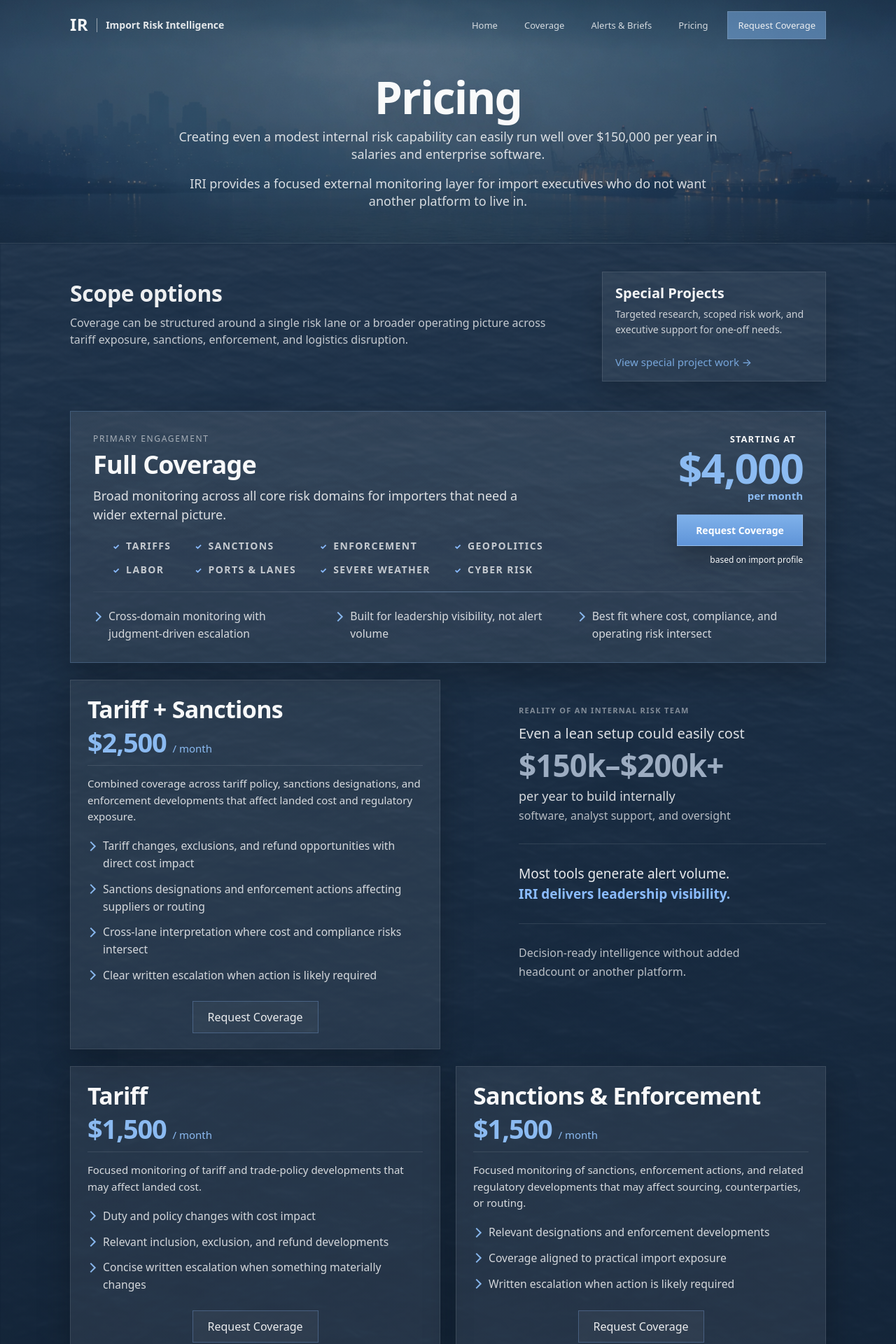
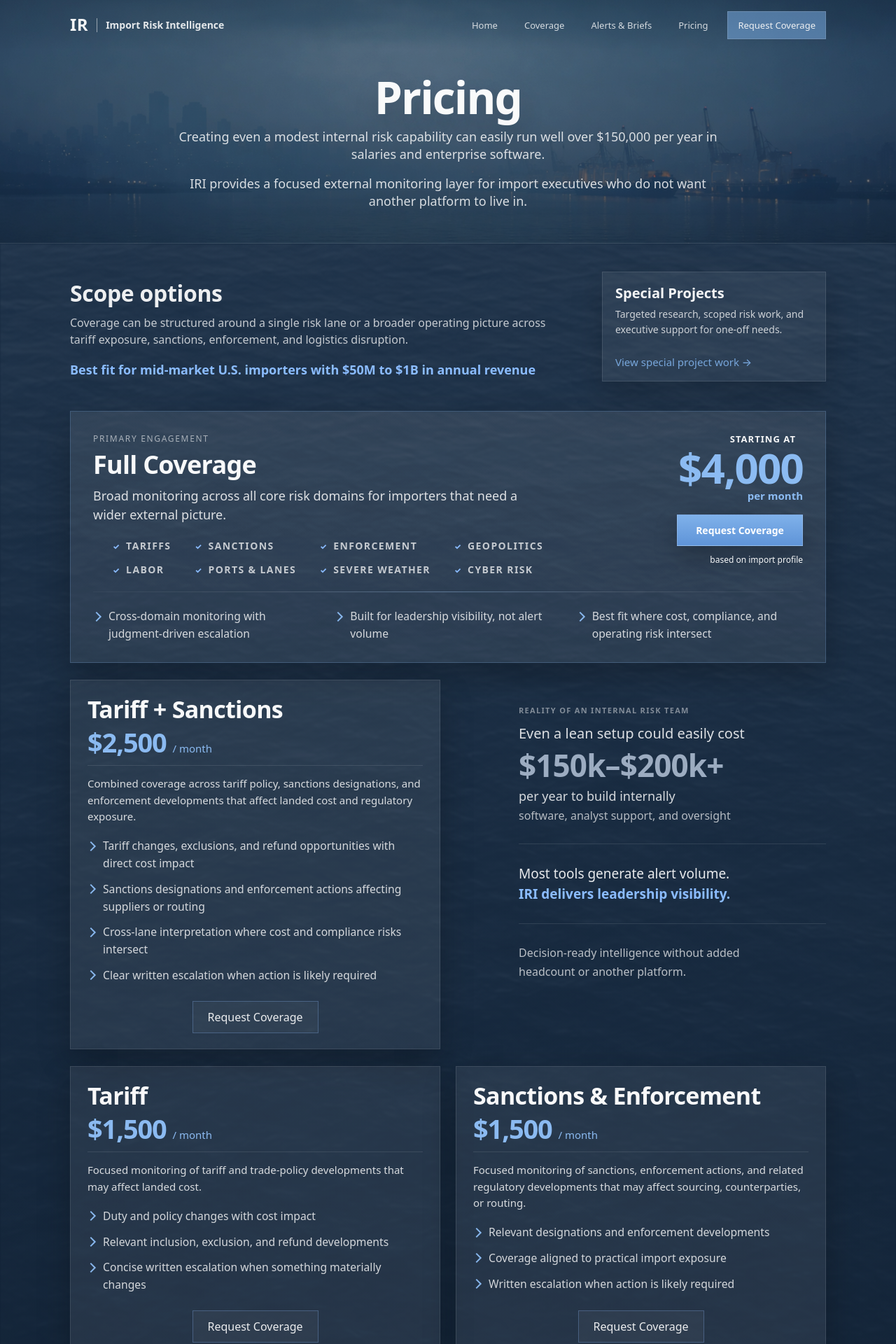
Before and after one commit to importrisk/import-risk-intelligence-site, a Jekyll site: the page built from pricing.html, in a window 1280 px wide. Shown: the top 1920 px of the page at 70% size. Built offline with Jekyll 4.4.1, drawn with Linux system fonts in a browser that asks for light colours.

Commit message:
Add pricing fit line

```diff
--- a/pricing.html
+++ b/pricing.html
@@ -30,6 +30,9 @@ description: Pricing and scope options for Import Risk Intelligence.
           <h2 class="section-title pricing-section-title">Scope options</h2>
           <p class="section-text pricing-scope-text">
             Coverage can be structured around a single risk lane or a broader operating picture across tariff exposure, sanctions, enforcement, and logistics disruption.
+          </p>
+          <p class="pricing-scope-fit">
+            Best fit for mid-market U.S. importers with $50M to $1B in annual revenue
           </p>
         </div>
 
--- a/styles.css
+++ b/styles.css
@@ -1925,6 +1925,14 @@ select.cs-input:-webkit-autofill:focus{
   max-width: 700px;
 }
 
+.pricing-scope-fit{
+  margin: 14px 0 0;
+  font-size: 18px;
+  line-height: 1.4;
+  font-weight: 600;
+  color: #8bbcff;
+}
+
 .pricing-sidecard{
   padding: 18px 18px 16px;
   background: rgba(255,255,255,.06);
```
